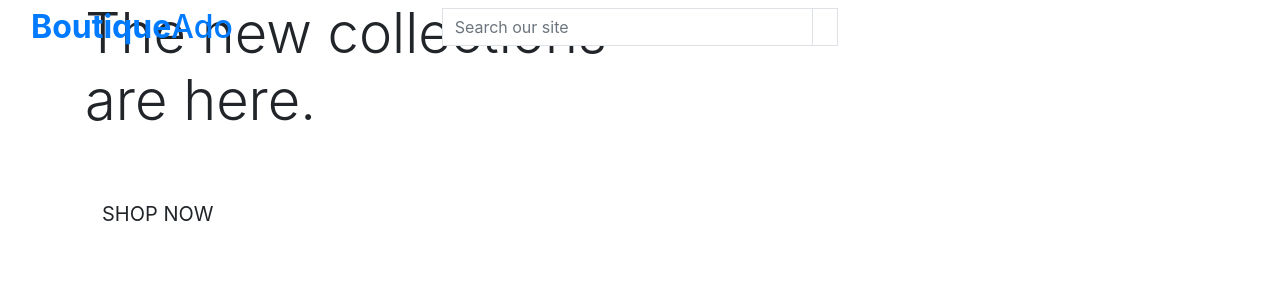
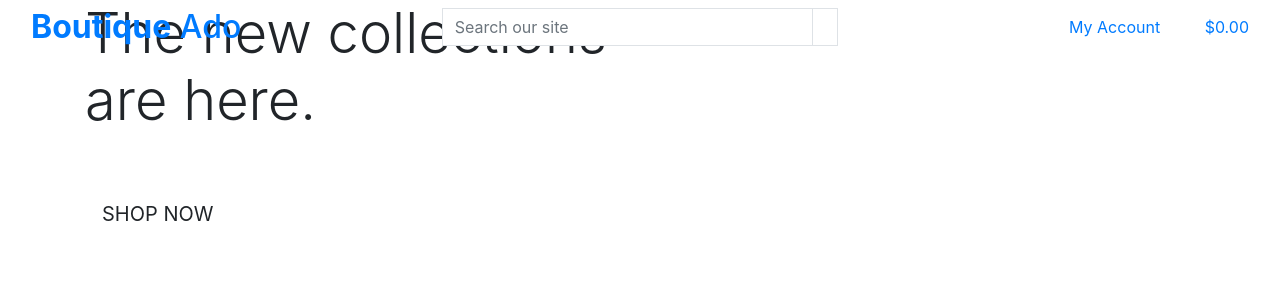
Before and after one commit to Joe2308/Boutique-ado-joe, a Django app: page / in a window 1280 px wide. Shown: the top 300 px of the page. Run offline with Django 3.2, Linux system fonts and the light colour scheme; some libraries are stand-ins or nearby versions.

Commit message:
Added main page header

```diff
--- a/templates/base.html
+++ b/templates/base.html
@@ -2,8 +2,8 @@
 
 <!doctype html>
 <html lang="en">
+  <head>
 
-<head>
     {% block meta %}
         <meta http-equiv="X-UA-Compatible" content="ie=edge">
         <meta charset="utf-8">
@@ -14,45 +14,39 @@
     {% endblock %}
 
     {% block corecss %}
-        <link rel="stylesheet" href="https://cdn.jsdelivr.net/npm/bootstrap@4.5.3/dist/css/bootstrap.min.css"
-            integrity="sha384-TX8t27EcRE3e/ihU7zmQxVncDAy5uIKz4rEkgIXeMed4M0jlfIDPvg6uqKI2xXr2" crossorigin="anonymous">
+        <link rel="stylesheet" href="https://stackpath.bootstrapcdn.com/bootstrap/4.4.1/css/bootstrap.min.css" integrity="sha384-Vkoo8x4CGsO3+Hhxv8T/Q5PaXtkKtu6ug5TOeNV6gBiFeWPGFN9MuhOf23Q9Ifjh" crossorigin="anonymous">
     {% endblock %}
 
     {% block extra_css %}
     {% endblock %}
 
     {% block corejs %}
-        <script src="https://code.jquery.com/jquery-3.5.1.slim.min.js"
-            integrity="sha384-DfXdz2htPH0lsSSs5nCTpuj/zy4C+OGpamoFVy38MVBnE+IbbVYUew+OrCXaRkfj" crossorigin="anonymous">
-        </script>
-        <script src="https://cdn.jsdelivr.net/npm/bootstrap@4.5.3/dist/js/bootstrap.bundle.min.js"
-            integrity="sha384-ho+j7jyWK8fNQe+A12Hb8AhRq26LrZ/JpcUGGOn+Y7RsweNrtN/tE3MoK7ZeZDyx" crossorigin="anonymous">
-        </script>
+        <script src="https://code.jquery.com/jquery-3.4.1.slim.min.js" integrity="sha384-J6qa4849blE2+poT4WnyKhv5vZF5SrPo0iEjwBvKU7imGFAV0wwj1yYfoRSJoZ+n" crossorigin="anonymous"></script>
+        <script src="https://cdn.jsdelivr.net/npm/popper.js@1.16.0/dist/umd/popper.min.js" integrity="sha384-Q6E9RHvbIyZFJoft+2mJbHaEWldlvI9IOYy5n3zV9zzTtmI3UksdQRVvoxMfooAo" crossorigin="anonymous"></script>
+        <script src="https://stackpath.bootstrapcdn.com/bootstrap/4.4.1/js/bootstrap.min.js" integrity="sha384-wfSDF2E50Y2D1uUdj0O3uMBJnjuUD4Ih7YwaYd1iqfktj0Uod8GCExl3Og8ifwB6" crossorigin="anonymous"></script>
     {% endblock %}
 
     {% block extra_js %}
     {% endblock %}
 
     <title>Boutique Ado {% block extra_title %}{% endblock %}</title>
-</head>
-
-<body>
+  </head>
+  <body>
     <header class="container-fluid fixed-top">
         <div class="row">
             <div class="col-12 col-lg-4 my-auto py-1 py-lg-0 text-center text-lg-left">
                 <a href="{% url 'home' %}" class="nav-link main-logo-link">
-                    <h2 class="logo-font text-black my-0"><strong>Boutique</strong>Ado</h2>
+                    <h2 class="logo-font text-black my-0"><strong>Boutique</strong> Ado</h2>
                 </a>
             </div>
             <div class="col-12 col-lg-4 my-auto py-1 py-lg-0">
                 <form method="GET" action="">
                     <div class="input-group w-100">
-                        <input type="text" class="form-control border border-black rounded-0" type="text" name="q"
-                            placeholder="Search our site">
+                        <input class="form-control border border-black rounded-0" type="text" name="q" placeholder="Search our site">
                         <div class="input-group-append">
                             <button class="form-control btn btn-black border border-black rounded-0" type="submit">
                                 <span class="icon">
-                                    <i class="fa-fas-search"></i>
+                                    <i class="fas fa-search"></i>
                                 </span>
                             </button>
                         </div>
@@ -61,8 +55,43 @@
             </div>
             <div class="col-12 col-lg-4 my-auto py-1 py-lg-0">
                 <ul class="list-inline list-unstyled text-center text-lg-right my-0">
-                    <li class="list-inline-item dropdown"></li>
-                    <li class="list-inline-item"></li>
+                    <!-- parent menu -->
+                    <li class="list-inline-item dropdown">
+                        <a class="text-black nav-link" href="#" id="user-options" data-toggle="dropdown" aria-haspopup="true" aria-expanded="false">
+                            <div class="text-center">
+                                <div><i class="fas fa-user fa-lg"></i></div>
+                                <p class="my-0">My Account</p>
+                            </div>
+                        </a>
+                        <div class="dropdown-menu border-0" aria-labelledby="user-options">
+                            {% if request.user.is_authenticated %}
+                                {% if request.user.is_superuser %}
+                                    <a href="" class="dropdown-item">Product Management</a>
+                                {% endif %}
+                                <a href="" class="dropdown-item">My Profile</a>
+                                <a href="{% url 'account_logout' %}" class="dropdown-item">Logout</a>
+                            {% else %}
+                                <a href="{% url 'account_signup' %}" class="dropdown-item">Register</a>
+                                <a href="{% url 'account_login' %}" class="dropdown-item">Login</a>
+                            {% endif %}
+                        </div>
+                    </li>
+                    <li class="list-inline-item">
+                        <!-- If there is an item in shopping bag font will be bold and different color -->
+                        <a class="{% if grand_total %}text-info font-weight-bold{% else %}text-black{% endif %} nav-link" href="">
+                            <div class="text-center">
+                                <div><i class="fas fa-shopping-bag fa-lg"></i></div>
+                                <p class="my-0">
+                                    <!-- If this template exists then display the total to 2 decimal places -->
+                                    {% if grand_total %}
+                                        ${{ grand_total|floatformat:2 }}
+                                    {% else %}
+                                        $0.00
+                                    {% endif %}
+                                </p>
+                            </div>
+                        </a>
+                    </li>
                 </ul>
             </div>
         </div>
@@ -78,16 +107,9 @@
     {% block content %}
     {% endblock %}
 
-    {% block postloadjs%}
+    {% block postloadjs %}
     {% endblock %}
 
-    <!-- Optional JavaScript; choose one of the two! -->
 
-    <!-- Option 2: jQuery, Popper.js, and Bootstrap JS
-    <script src="https://code.jquery.com/jquery-3.5.1.slim.min.js" integrity="sha384-DfXdz2htPH0lsSSs5nCTpuj/zy4C+OGpamoFVy38MVBnE+IbbVYUew+OrCXaRkfj" crossorigin="anonymous"></script>
-    <script src="https://cdn.jsdelivr.net/npm/popper.js@1.16.1/dist/umd/popper.min.js" integrity="sha384-9/reFTGAW83EW2RDu2S0VKaIzap3H66lZH81PoYlFhbGU+6BZp6G7niu735Sk7lN" crossorigin="anonymous"></script>
-    <script src="https://cdn.jsdelivr.net/npm/bootstrap@4.5.3/dist/js/bootstrap.min.js" integrity="sha384-w1Q4orYjBQndcko6MimVbzY0tgp4pWB4lZ7lr30WKz0vr/aWKhXdBNmNb5D92v7s" crossorigin="anonymous"></script>
-    -->
-</body>
-
+  </body>
 </html>
```
